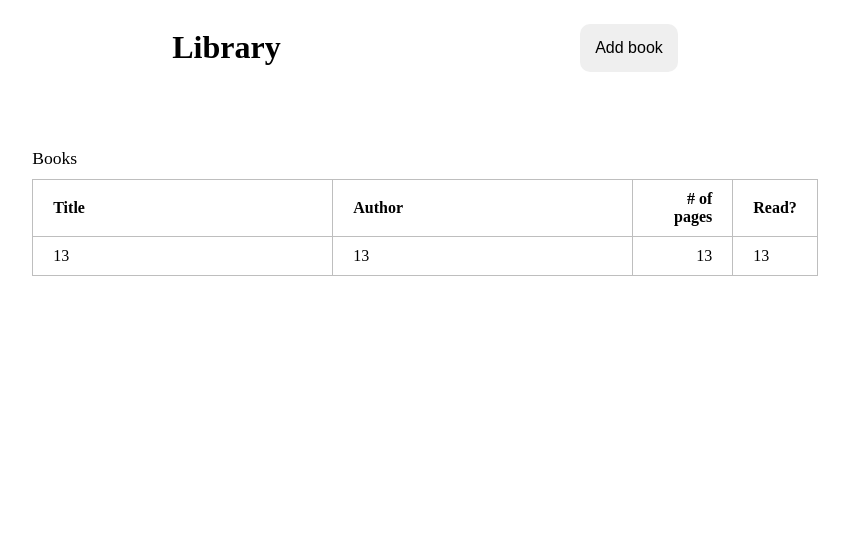
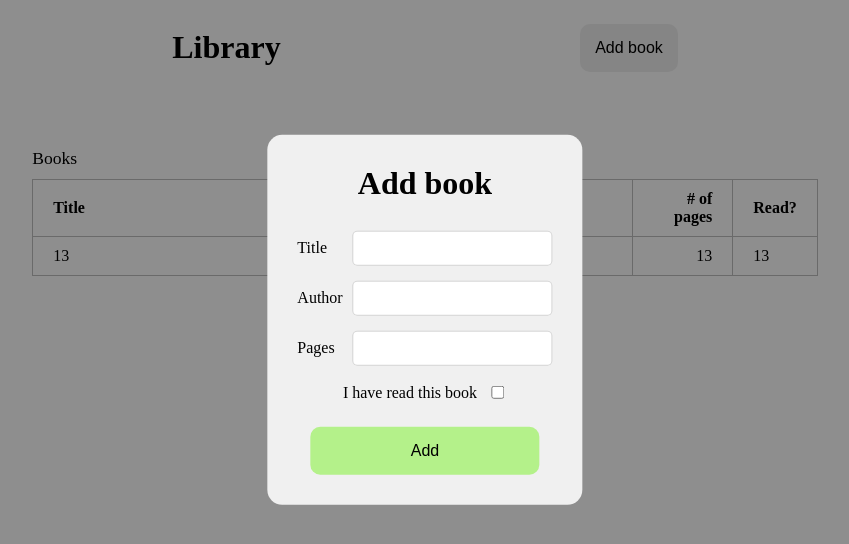
Before and after one commit to mart-in-a-jar/odin-library, a plain HTML site: page index.html in a window 1280 px wide. Shown: the whole page, without its empty margins (215-1064 px from the left). Drawn offline with Linux system fonts and the light colour scheme.

Commit message:
Add some layout and functions

```diff
--- a/index.html
+++ b/index.html
@@ -1,5 +1,6 @@
 <!DOCTYPE html>
 <html lang="en">
+
 <head>
     <meta charset="UTF-8">
     <meta name="viewport" content="width=device-width, initial-scale=1.0">
@@ -11,6 +12,7 @@
     <link rel="icon" type="image/png" sizes="16x16" href="img/favicon/favicon-16x16.png">
     <link rel="manifest" href="img/favicon/site.webmanifest">
 </head>
+
 <body>
     <header>
         <h1>Library</h1>
@@ -39,5 +41,35 @@
             </tr>
         </table>
     </div>
+    <div class="form modal active">
+        <h1>Add book</h1>
+        <form class="add-book">
+            <div class="form-row">
+                <label for="title">Title</label>
+                <input id="title" type="text" required>
+            </div>
+            <div class="form-row">
+                <label for="author">Author</label>
+                <input id="author" type="text" required>
+            </div>
+            <div class="form-row">
+                <label for="pages">Pages</label>
+                <input type="tel" id="pages" pattern="\d+" required>
+            </div>
+            <div class="form-row center">
+                <label for="read">I have read this book</label>
+                <input type="checkbox" id="read" name="read" value="true">
+            </div>
+            <div class="form-row center">
+                <button type="submit">Add</button>
+            </div>
+        </form>
+    </div>
+    <div class="blur active">
+    </div>
 </body>
+
 </html>
+
+<!-- Click book in table to open a card with info and option to delete
+Searching in books -->
--- a/script.js
+++ b/script.js
@@ -0,0 +1,47 @@
+const library = [];
+
+function Book(title, author, pages, read) {
+    this.title = title;
+    this.author = author;
+    this.pages = pages;
+    this.read = read;
+}
+
+Book.prototype.toggleRead = function() {
+    if (this.read) {
+        this.read = false;
+    } else this.read = true;
+}
+
+function addBookToLibrary() {
+    const title = document.querySelector("#title").value;
+    const author = document.querySelector("#author").value;
+    const pages = document.querySelector("#pages").value;
+    const read = document.querySelector("#read").checked;
+
+    library.push(new Book(title, author, pages, read));
+}
+
+document.querySelector("form.add-book").addEventListener("submit", (e) => {
+    e.preventDefault();
+    addBookToLibrary();
+})
+
+function updateTable() {
+    for(let book in library) {
+        writeTableRow(book);
+    }
+}
+
+function writeTableRow(book) {
+    const tableRow = document.createElement("tr");
+    const titleCell = document.createElement("td");
+
+    const currentBook = library[book];
+    const title = currentBook.title;
+    const author = currentBook.author;
+    const pages = currentBook.pages;
+    const read = currentBook.read;
+    console.log(title, author, pages, read);
+
+}
--- a/style.css
+++ b/style.css
@@ -18,7 +18,7 @@ header,
     margin: auto;
 }
 
-button.add {
+button {
     padding: 15px 15px;
     font-size: 1rem;
     border: none;
@@ -61,3 +61,71 @@ table caption {
     display: flex;
     justify-content: center;
 }
+
+.modal {
+    position: fixed;
+    top: 40%;
+    left: 50%;
+    padding: 30px;
+    transform: translate(-50%, -50%) scale(0);
+    transition: 0.3s ease-in-out;
+    background-color: rgb(240, 240, 240);
+    border-radius: 15px;
+    z-index: 1;
+}
+
+.modal.active {
+    transform: translate(-50%, -50%) scale(1);
+}
+
+.form-row {
+    display: grid;
+    grid-template: 50px / auto 200px;
+    gap: 10px;
+    align-items: center;
+}
+
+input[type="text"],
+input[type="tel"] {
+    height: 35px;
+    padding: 0px 10px;
+    border-radius: 5px;
+    border: 1px solid rgba(0, 0, 0, 0.158);
+}
+
+input:focus {
+    border: 2px solid rgba(0, 0, 0, 0.486);
+    outline: none;
+}
+
+
+.form-row.center {
+    display: flex;
+    justify-content: center;
+    margin-top: 10px;
+}
+
+.form.modal h1 {
+    text-align: center;
+    margin-top: 0px;
+}
+
+.blur {
+    background-color: rgba(0, 0, 0, 0.445);
+    height: 100vh;
+    width: 100vw;
+    position: fixed;
+    top: 0;
+    left: 0;
+    display: none;
+}
+
+.blur.active {
+    display: block;
+}
+
+form button {
+    background-color: rgb(180, 241, 138);
+    padding: 15px 100px;
+    margin-top: 15px;
+}
```
